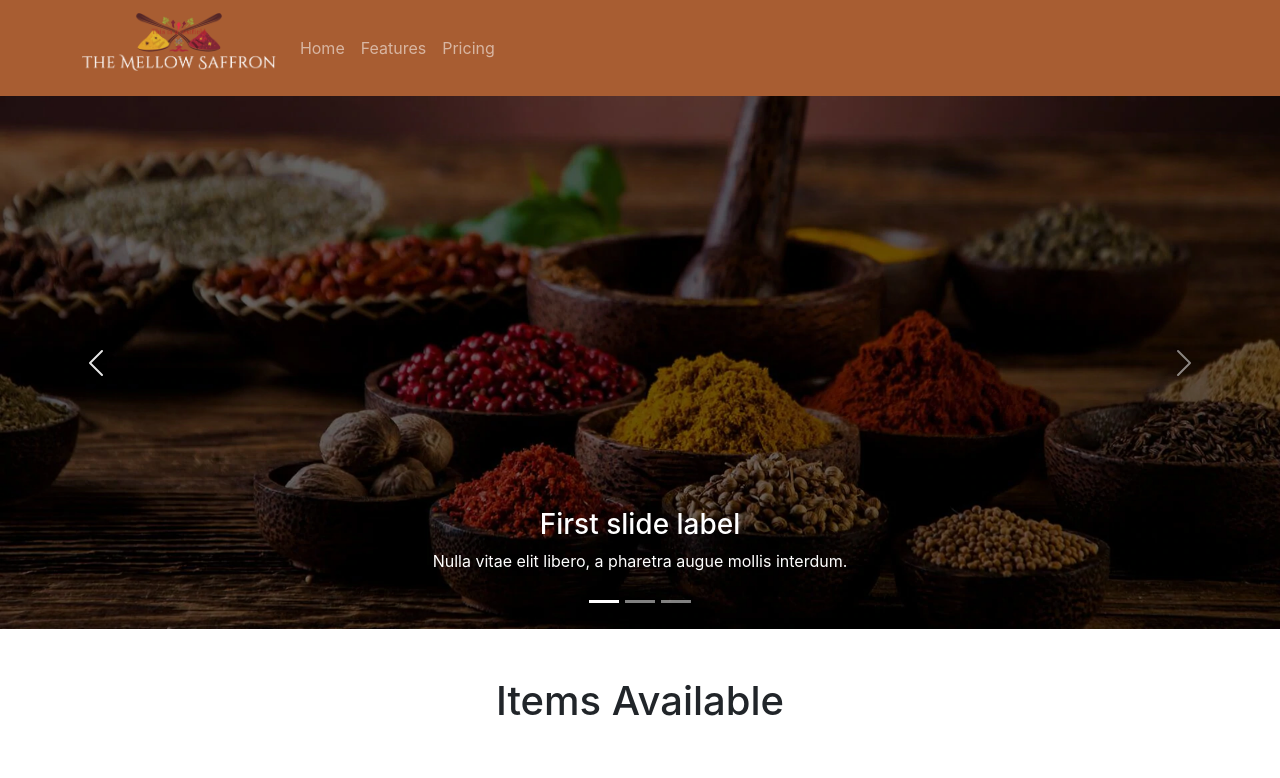
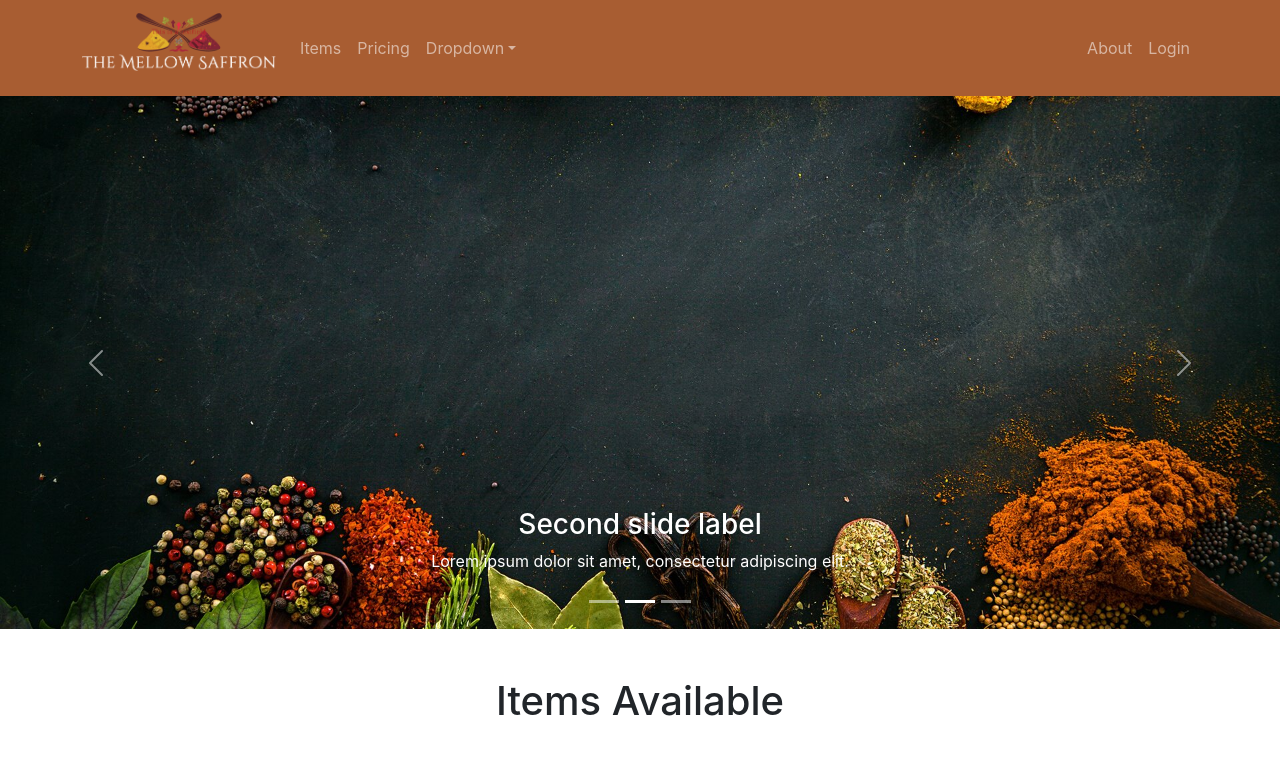
Before and after one commit to MehruzSaif/the-mellow-saffron-warehouse-management, a React (Create React App) app: page / in a window 1280 px wide. Shown: the top 778 px of the page. Built offline with nearby package versions, Linux system fonts and the light colour scheme; grey boxes are pictures that could not be loaded.

Commit message:
Register and Login component added

```diff
--- a/public/items.json
+++ b/public/items.json
@@ -27,7 +27,7 @@
         "supplierName": "Pran"
     },
     {
-        "id": "3",
+        "id": "4",
         "name": " জীববিজ্ঞান (SSC)",
         "description": "SSC জীববিজ্ঞান এর সকল বিষয়বস্তু শেখা, আয়ত্ত করা এবং মজা করে প্রবলেম সলভের জন্য।",
         "img": "https://cdn.shopify.com/s/files/1/1183/1328/products/2_4fab1dd1-ef50-41e0-bb8b-66f399ecaf2c_1800x1800.jpg?v=1643016791",
@@ -36,7 +36,7 @@
         "supplierName": "Pran"
     },
     {
-        "id": "3",
+        "id": "5",
         "name": " জীববিজ্ঞান (SSC)",
         "description": "SSC জীববিজ্ঞান এর সকল বিষয়বস্তু শেখা, আয়ত্ত করা এবং মজা করে প্রবলেম সলভের জন্য।",
         "img": "https://cdn.shopify.com/s/files/1/1183/1328/products/784_1800x1800.jpg?v=1634783653",
@@ -45,7 +45,7 @@
         "supplierName": "Pran"
     },
     {
-        "id": "3",
+        "id": "6",
         "name": " জীববিজ্ঞান (SSC)",
         "description": "SSC জীববিজ্ঞান এর সকল বিষয়বস্তু শেখা, আয়ত্ত করা এবং মজা করে প্রবলেম সলভের জন্য।",
         "img": "https://cdn.shopify.com/s/files/1/1183/1328/products/35_1800x1800.jpg?v=1624351233",
--- a/src/App.js
+++ b/src/App.js
@@ -4,6 +4,9 @@ import About from './Pages/About/About';
 import Home from './Pages/Home/Home/Home';
 import Header from './Pages/Shared/Header/Header';
 import Footer from './Pages/Shared/Footer/Footer';
+import ItemDetail from './Pages/ItemDetail/ItemDetail';
+import Login from './Pages/Login/Login/Login';
+import NotFound from './Pages/Shared/NotFound/NotFound';
 
 function App() {
   return (
@@ -11,7 +14,11 @@ function App() {
       <Header></Header>
       <Routes>
         <Route path='/' element={<Home></Home>}></Route>
+        <Route path='/home' element={<Home></Home>}></Route>
+        <Route path='/item/:itemId' element={<ItemDetail></ItemDetail>}></Route>
         <Route path='/about' element={<About></About>}></Route>
+        <Route path='/login' element={<Login></Login>}></Route>
+        <Route path='*' element={<NotFound></NotFound>}></Route>
       </Routes>
       <Footer></Footer>
     </div>
--- a/src/Pages/Home/Item/Item.js
+++ b/src/Pages/Home/Item/Item.js
@@ -1,9 +1,15 @@
 import React from 'react';
+import { useNavigate } from 'react-router-dom';
 import './Item.css';
 
 const Item = ({ item }) => {
 
-    const { name, img, description, price, quantity, supplierName } = item;
+    const { id, name, img, description, price, quantity, supplierName } = item;
+    const navigate = useNavigate();
+
+    const navigateToItemDetail = id => {
+        navigate(`/item/${id}`);
+    }
 
     return (
         <div className='wrapper'>
@@ -14,7 +20,7 @@ const Item = ({ item }) => {
                 <p><small>{description}</small></p>
                 <p><small><b>Quantity: {quantity}</b></small></p>
                 <p><small><b>Supplier Name: {supplierName}</b></small></p>
-                <button>Manage</button>
+                <button onClick={() => navigateToItemDetail(id)} className='btn btn-success'>Manage</button>
             </div>
         </div>
     );
--- a/src/Pages/Home/Items/Items.js
+++ b/src/Pages/Home/Items/Items.js
@@ -13,7 +13,7 @@ const Items = () => {
     }, [])
 
     return (
-        <div className='container'>
+        <div id='items' className='container'>
             <h1 className='items-title my-5'>Items Available</h1>
             <div className="items-container">
             {
--- /dev/null
+++ b/src/Pages/ItemDetail/ItemDetail.js
@@ -0,0 +1,13 @@
+import React from 'react';
+import { useParams } from 'react-router-dom';
+
+const ItemDetail = () => {
+    const {itemId} = useParams();
+    return (
+        <div>
+            <h2>Welcome to detail: {itemId}</h2>
+        </div>
+    );
+};
+
+export default ItemDetail;
--- /dev/null
+++ b/src/Pages/Login/Login/Login.js
@@ -0,0 +1,11 @@
+import React from 'react';
+
+const Login = () => {
+    return (
+        <div>
+            <h2>Please Login</h2>
+        </div>
+    );
+};
+
+export default Login;
--- a/src/Pages/Shared/Header/Header.js
+++ b/src/Pages/Shared/Header/Header.js
@@ -1,22 +1,38 @@
 import React from 'react';
-import { Container, Nav, Navbar } from 'react-bootstrap';
+import { Container, Nav, Navbar, NavDropdown } from 'react-bootstrap';
 import './Header.css';
 
 import logo from '../../../images/logo.png';
+import { Link } from 'react-router-dom';
 
 const Header = () => {
     return (
         <>
-            <Navbar className='nav-bg' variant="dark">
+            <Navbar collapseOnSelect expand="lg" sticky='top' className='nav-bg' variant="dark">
                 <Container>
-                    <Navbar.Brand href="#home">
+                    <Navbar.Brand as={Link} to="/">
                         <img src={logo} height='70px' alt="" />
                     </Navbar.Brand>
-                    <Nav className="me-auto">
-                        <Nav.Link href="#home">Home</Nav.Link>
-                        <Nav.Link href="#features">Features</Nav.Link>
-                        <Nav.Link href="#pricing">Pricing</Nav.Link>
-                    </Nav>
+                    <Navbar.Toggle aria-controls="responsive-navbar-nav" />
+                    <Navbar.Collapse id="responsive-navbar-nav">
+                        <Nav className="me-auto">
+                            <Nav.Link href="home#items">Items</Nav.Link>
+                            <Nav.Link href="#pricing">Pricing</Nav.Link>
+                            <NavDropdown title="Dropdown" id="collasible-nav-dropdown">
+                                <NavDropdown.Item href="#action/3.1">Action</NavDropdown.Item>
+                                <NavDropdown.Item href="#action/3.2">Another action</NavDropdown.Item>
+                                <NavDropdown.Item href="#action/3.3">Something</NavDropdown.Item>
+                                <NavDropdown.Divider />
+                                <NavDropdown.Item href="#action/3.4">Separated link</NavDropdown.Item>
+                            </NavDropdown>
+                        </Nav>
+                        <Nav>
+                            <Nav.Link as={Link} to="/about">About</Nav.Link>
+                            <Nav.Link as={Link} to="login">
+                                Login
+                            </Nav.Link>
+                        </Nav>
+                    </Navbar.Collapse>
                 </Container>
             </Navbar>
         </>
--- /dev/null
+++ b/src/Pages/Shared/NotFound/NotFound.js
@@ -0,0 +1,13 @@
+import React from 'react';
+import NF404 from '../../../images/NF404.png';
+
+const NotFound = () => {
+    return (
+        <div className='container mx-auto'>
+            <h1 className='text-center mt-5'>Page 404</h1>
+            <img className='w-100' src={NF404} alt="" />
+        </div>
+    );
+};
+
+export default NotFound;
```
Also changed, not shown: src/Pages/Login/Register/Register.js (added, +11 -0 lines), src/Pages/ItemDetail/ItemDetail.css (added), src/images/NF404.png (added).
